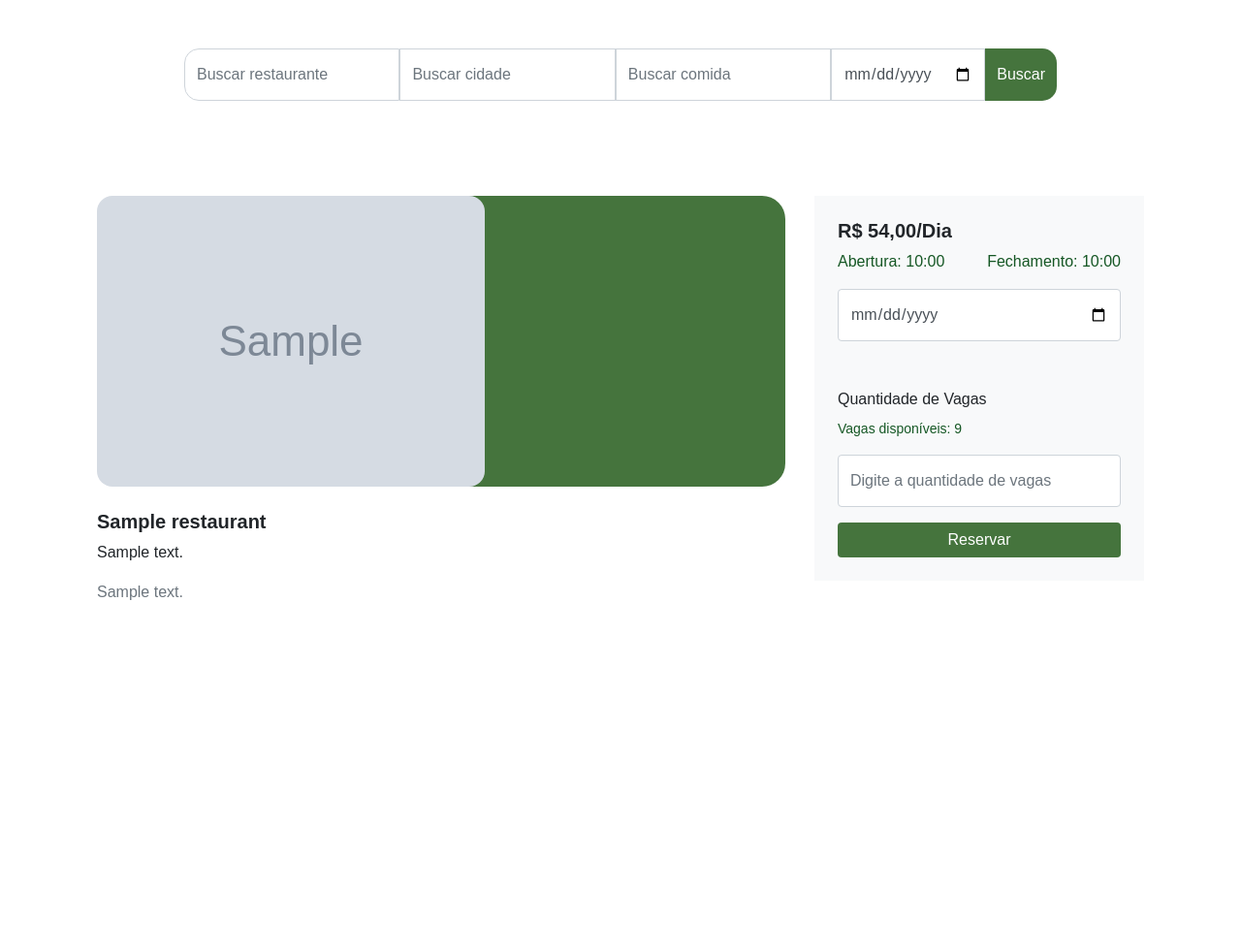
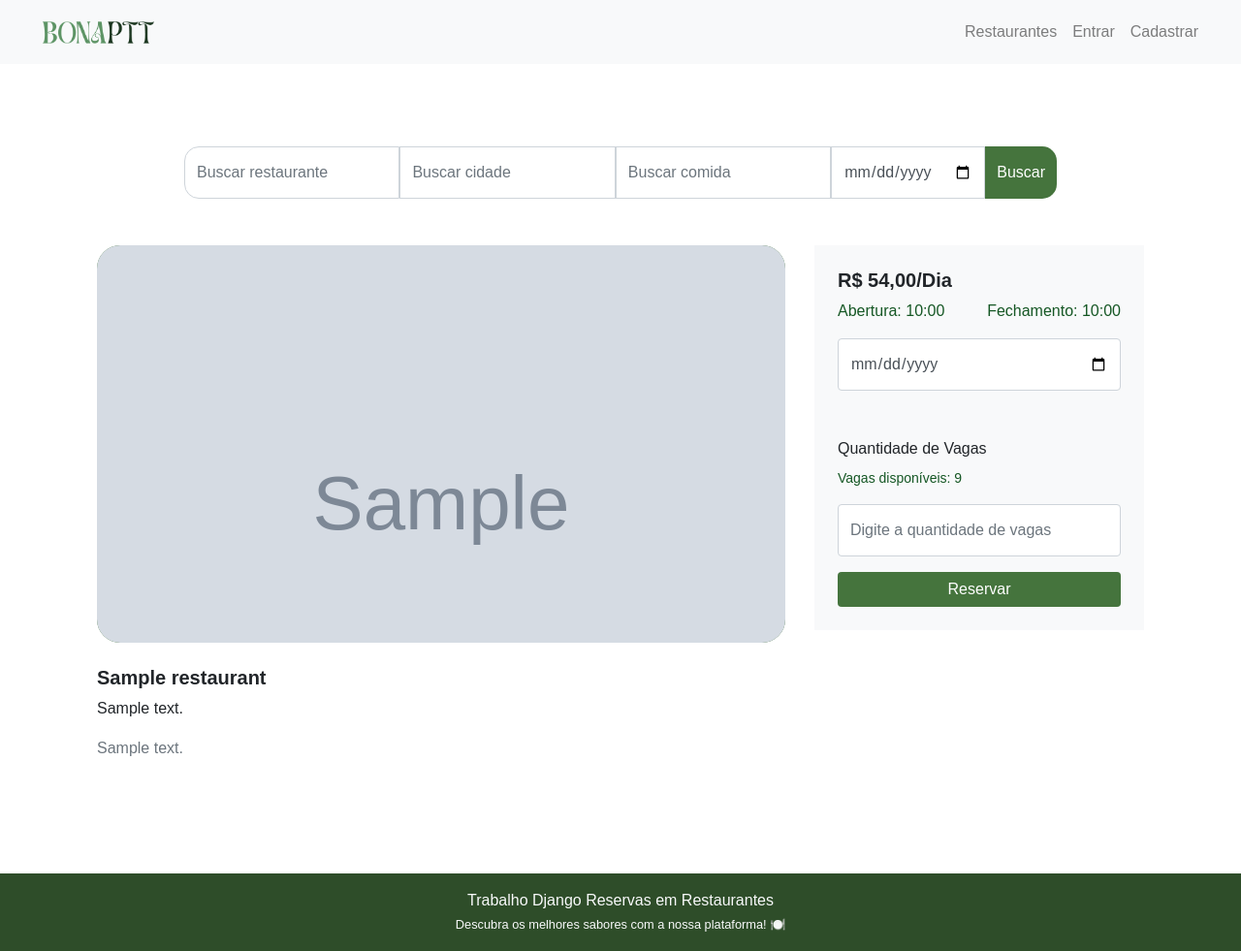
Before and after one commit to Thiago1803/EventosRestaurantesDjango, a Django app: page /vagas/ver_vagas/1/ in a window 1280 px wide. Shown: the whole page at 97% size. Before the commit the page ends 619 px from the top, so only its background shows below. Run offline with Django 5.2, Linux system fonts and the light colour scheme; tables that the repository leaves empty hold one stand-in row (values such as "Sample post"); grey boxes marked "Sample" are stand-in pictures; parts of the project's set-up code (start-up, migrations or seed data) failed here and were passed over; some libraries are stand-ins or nearby versions.

Commit message:
feat: update footer and login

```diff
--- a/reservations/templates/ver_vagas.html
+++ b/reservations/templates/ver_vagas.html
@@ -11,6 +11,10 @@
         <link rel="stylesheet" href="{% static 'styles.css' %}">
 
     </head>
+
+    <header>
+        {% include "components/navbar.html" with user=user %}
+    </header>
 
     <body>
         <div id="search-container-details">
@@ -32,6 +36,7 @@
             {% endif %}
         {% endcomment %}
 
+        {% include "components/footer.html"%}
 
     </body>
 </html>
--- /dev/null
+++ b/templates/components/footer.html
@@ -0,0 +1,8 @@
+<footer class="footer mt-auto py-3 text-light">
+    <div class="container text-center">
+        <p>
+            <i class="fas fa-pizza-slice"></i> Trabalho Django Reservas em Restaurantes <i class="fas fa-wine-glass-alt"></i>
+        </p>
+        <small>Descubra os melhores sabores com a nossa plataforma! 🍽️</small>
+    </div>
+</footer>
--- a/templates/components/navbar.html
+++ b/templates/components/navbar.html
@@ -1,14 +1,45 @@
-<nav class="navbar navbar-expand-lg navbar-light">
+{% load static %}
+
+<!-- jQuery -->
+<script src="https://code.jquery.com/jquery-3.6.0.min.js" crossorigin="anonymous"></script>
+
+<!-- Popper.js -->
+<script src="https://cdn.jsdelivr.net/npm/@popperjs/core@2.11.8/dist/umd/popper.min.js" crossorigin="anonymous"></script>
+
+<!-- Bootstrap JS -->
+<script src="https://stackpath.bootstrapcdn.com/bootstrap/4.5.2/js/bootstrap.min.js" crossorigin="anonymous"></script>
+
+<nav class="navbar navbar-expand-lg navbar-light bg-light fixed-top">
     <div class="collapse navbar-collapse" id="navbar">
+        <!-- Logo alinhada à esquerda -->
         <ul class="navbar-nav">
-            <li class="nav-item"> <a href="/" class="nav-link">Restaurantes</a> </li>
+            <li class="nav-item nav-logo">
+                <a href="/" class="nav-link">
+                    <img src="{% static 'img/logo.png' %}" alt="Logo" style="height: 40px;">
+                </a>
+            </li>
+        </ul>
+
+        <!-- Espaço flexível entre logo e itens -->
+        <ul class="navbar-nav ml-auto">
+            <li class="nav-item">
+                <a href="/" class="nav-link">Restaurantes</a>
+            </li>
 
             {% if user.is_authenticated %}
-                <li class="nav-item"> <a href="#" class="nav-link">Minhas Reservas</a> </li>
-                <li class="nav-item"> <a href="{% url 'logout' %}" class="nav-link">Logout</a> </li>
+                <li class="nav-item">
+                    <a href="#" class="nav-link">Minhas Reservas</a>
+                </li>
+                <li class="nav-item">
+                    <a href="{% url 'logout' %}" class="nav-link">Logout</a>
+                </li>
             {% else %}
-                <li class="nav-item"> <a href="{% url 'login' %}" class="nav-link">Entrar</a> </li>
-                <li class="nav-item"> <a href="{% url 'cadastro' %}" class="nav-link">Cadastrar</a> </li>
+                <li class="nav-item">
+                    <a href="{% url 'login' %}" class="nav-link">Entrar</a>
+                </li>
+                <li class="nav-item">
+                    <a href="{% url 'cadastro' %}" class="nav-link">Cadastrar</a>
+                </li>
             {% endif %}
         </ul>
     </div>
--- a/templates/index.html
+++ b/templates/index.html
@@ -17,13 +17,13 @@
     <!-- CSS Bootstrap -->
     <link rel="stylesheet" href="https://stackpath.bootstrapcdn.com/bootstrap/4.5.2/css/bootstrap.min.css" integrity="sha384-JcKb8q3iqJ61gNV9KGb8thSsNjpSL0n8PARn9HuZOnIxN0hoP+VmmDGMN5t9UJ0Z" crossorigin="anonymous">
     <link rel="stylesheet" href="{% static 'styles.css' %}">
+
 </head>
 
 <body>
     <!--TODO VER COMO PASSAR O USER-->
     <header>
         {% include "components/navbar.html" with user=user %}
-
     </header>
 
     <div id="search-container" class="col-md-12">
@@ -61,9 +61,7 @@
         </div>
     </div>
 
-    <footer>
-        <p>Trabalho Django Reservas em Restaurantes</p>
-    </footer>
+    {% include "components/footer.html"%}
 
     <script src="https://unpkg.com/ionicons@5.1.2/dist/ionicons.js"></script>
 </body>
--- a/templates/static/styles.css
+++ b/templates/static/styles.css
@@ -45,14 +45,22 @@ header {
 
 /* navbar */
 #navbar img {
-    width: 40px;
+    width: 115px;
+    height: auto !important;
+    margin-right: auto;
 }
+
+.nav-logo{
+    width: 100%;
+    height: 100%;
+}
+
+
 
 #navbar {
     text-align: end;
     justify-content: space-between;
-    background-color: #FFF;
-    padding: 5px 0;
+    padding: 5px 20px;
 }
 
 #navbar a:hover {
@@ -64,7 +72,7 @@ header {
     background-size: cover;
     background-position: center;
     min-height: 300px;
-    padding: 50px;
+    padding: 150px 50px;
     text-align: center;
 }
 
@@ -144,6 +152,10 @@ header {
 .card-body {
     padding: 1rem;
     justify-items: start;
+}
+
+.card-body form{
+    width: 100%;
 }
 
 .card-title {
@@ -259,7 +271,7 @@ header {
 /* footer */
 footer {
     text-align: center;
-    background-color: #353E48;
+    background-color: #2e4d29;
     color: #FFF;
     padding: 30px;
     position: absolute;
@@ -361,10 +373,16 @@ footer p {
 .vacancy_details_img{
     background-color: #45743D;
     border-radius: 1.5rem;
+    overflow: hidden;
+    max-height: 410px;
 }
 
 .vacancy_details_img img{
     border-radius: 1rem;
+    width: 100%;
+    height: 100%;
+    object-fit: contain;
+    display: block;
 }
 
 .vacancy_details_title{
@@ -379,7 +397,7 @@ footer p {
 #search-container-details{
     background-size: cover;
     background-position: center;
-    padding: 50px;
+    padding: 150px 50px 0;
     text-align: center;
     justify-items: center;
 }
```
Also changed, not shown: consumers/templates/cadastro.html (+4 -21 lines), consumers/templates/login.html (+69 -33 lines), templates/components/login_component.html (added, +41 -0 lines), templates/static/img/logo.png (added), 1 other file.
